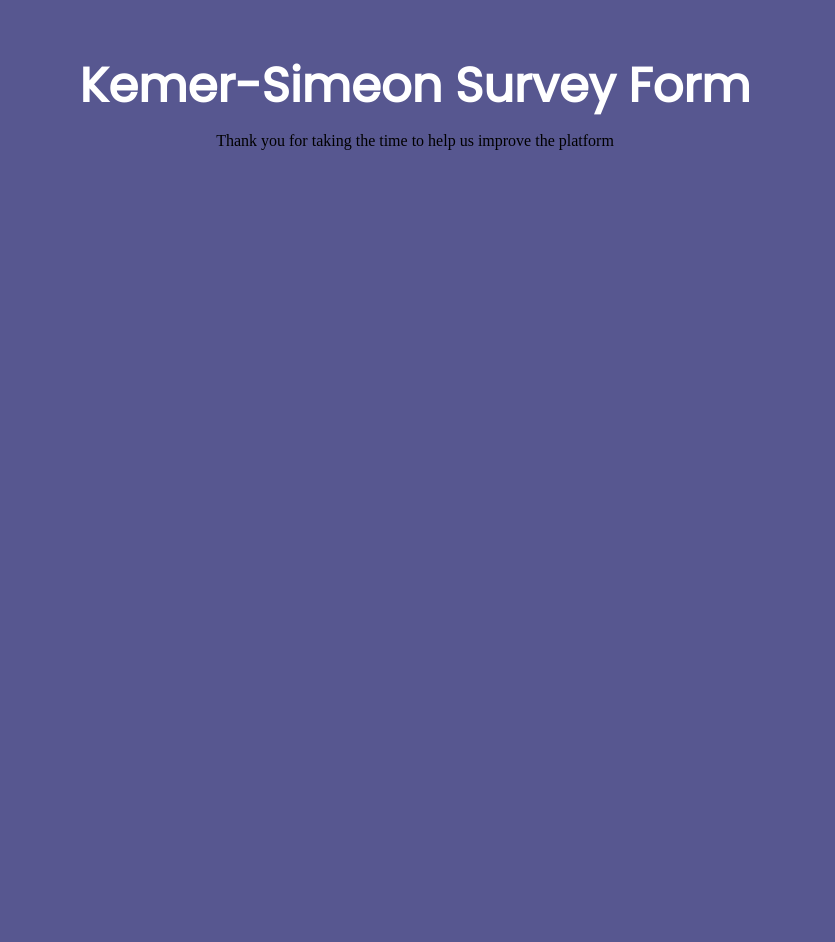
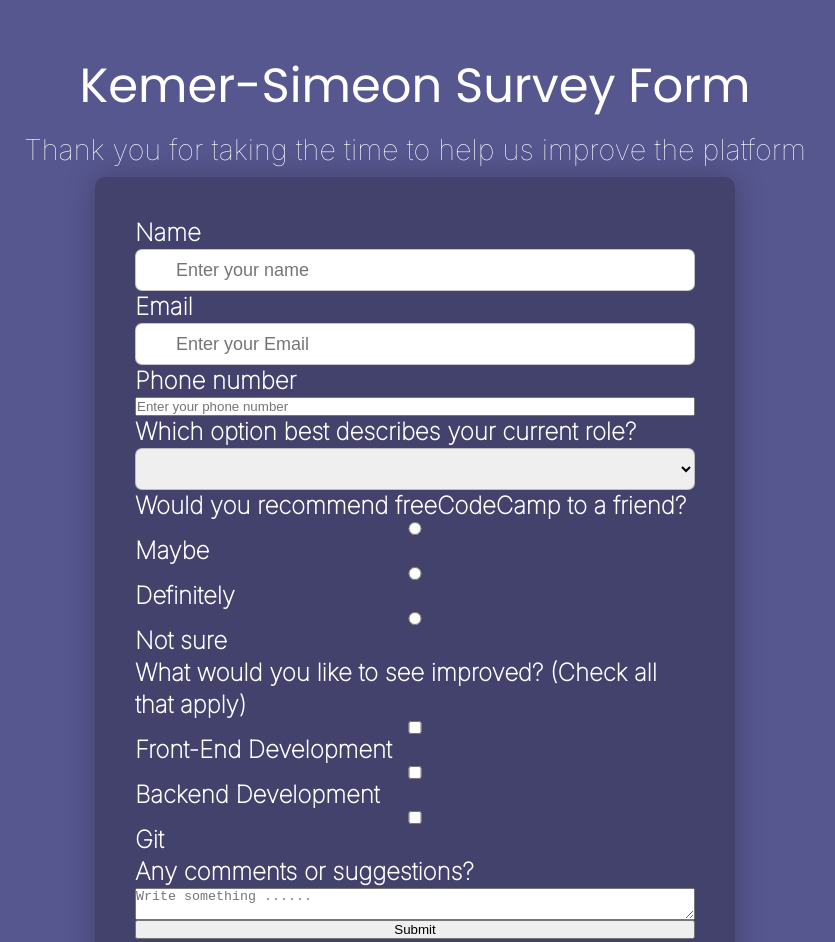
Before and after one commit to kemermohammed/kemer-simeon, a plain HTML site: page index.html in a window 1280 px wide. Shown: the top 942 px of the page, without its empty margins (225-1060 px from the left). Before the commit the page ends 800 px from the top, so only its background shows below. Drawn offline with Linux system fonts and the light colour scheme.

Commit message:
i did final input on my survey form

```diff
--- a/index.html
+++ b/index.html
@@ -14,6 +14,63 @@
         Thank you for taking the time to help us improve the platform
       </p>
     </div>
-    <div></div>
+    <div id="hero-card">
+      <form action="#">
+        <label for="name">Name</label>
+        <input type="text" placeholder="Enter your name" required pattern="" />
+        <label for="email">Email</label>
+        <input
+          type="email"
+          required
+          placeholder="Enter your Email"
+          pattern="/^[a-zA-Z0-9.!#$%&'*+/=?^_`{|}~-]+@[a-zA-Z0-9-]+(?:\.[a-zA-Z0-9-]+)*$/"
+        />
+        <label for="tel">Phone number</label>
+        <input
+          type="tel"
+          required
+          pattern="-\d{3}-\d{3}-\d{4}$"
+          placeholder="Enter your phone number"
+        />
+        <label for="dropdown"
+          >Which option best describes your current role?</label
+        >
+        <select name="select current role" id="">
+          <option value="tech">choose role</option>
+          <option value="tech">Student</option>
+          <option value="tech">Full time programmer</option>
+          <option value="tech">Part time programmer</option>
+          <option value="tech">other</option>
+        </select>
+        <label for="recommend"
+          >Would you recommend freeCodeCamp to a friend?</label
+        >
+        <input type="radio" name="ok" id="#" value="Maybe" />
+        <label for="Maybe">Maybe</label>
+        <input type="radio" value="Definitely" />
+        <label for="Definitely">Definitely</label>
+        <input type="radio" value="not sure" />
+        <label for="not sure">Not sure</label>
+
+        <label for="improve"
+          >What would you like to see improved? (Check all that apply)</label
+        >
+        <input type="checkbox" name="first" id="front" />
+        <label for="first">Front-End Development</label>
+        <input type="checkbox" name="second" id="front" />
+        <label for="second">Backend Development</label>
+        <input type="checkbox" name="third" id="front" />
+        <label for="third">Git</label>
+
+        <label for="comments">Any comments or suggestions?</label>
+        <textarea
+          name="subjext"
+          id="write"
+          placeholder="Write something ......"
+        ></textarea>
+
+        <button type="submit">Submit</button>
+      </form>
+    </div>
   </body>
 </html>
--- a/style.css
+++ b/style.css
@@ -20,4 +20,49 @@ body {
   color: white;
   padding: 50px 0 10px 0;
   font-size: 3rem;
+  font-weight: 500;
 }
+
+#description {
+  font-family: "Inter", sans-serif;
+  font-size: 1.8rem;
+  color: #ffffff;
+  padding: 0 0 10px 0;
+}
+
+#hero-card {
+  width: 50%;
+  height: 1000px;
+  background-color: rgb(46, 46, 76, 0.5);
+  margin: 0 auto;
+  border-radius: 10px;
+  box-shadow: 0px 0px 30px rgba(0, 0, 0, 0.25);
+}
+
+form {
+  font-family: "Inter", sans-serif;
+  font-weight: 700;
+  font-size: 1.5rem;
+  line-height: 32px;
+  padding: 40px;
+  color: #ffffff;
+  display: flex;
+  flex-direction: column;
+}
+
+input[type="text"],
+input[type="email"],
+select {
+    height: 20px;
+    display: block;
+    width: 100%;
+    border-radius: 7px;
+    border: thin solid #80808075;
+    font-size: 18px;
+    padding: 20px 40px;
+}
+
+input[type="radio"],
+input[type="checkbox"], select {
+    display: block;
+}
```
